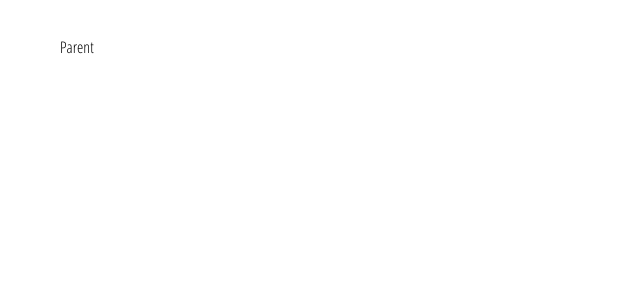
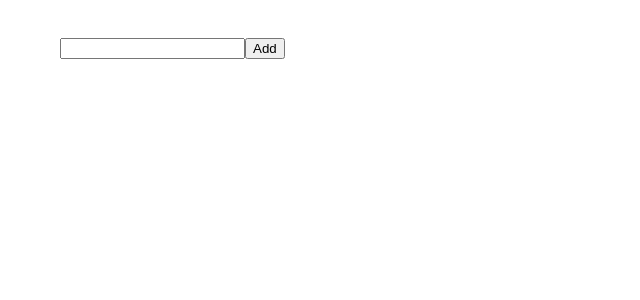
Before and after one commit to AnshulMaher/learn-react-project, a React (Create React App) app: page / in a window 1280 px wide. Shown: the top 300 px of the page, without its empty margins (0-640 px from the left). Built offline with nearby package versions, Linux system fonts and the light colour scheme; a web font is replaced by a local one.

Commit message:
added files

```diff
--- a/package.json
+++ b/package.json
@@ -6,15 +6,9 @@
     "@testing-library/jest-dom": "^5.16.1",
     "@testing-library/react": "^12.1.2",
     "@testing-library/user-event": "^13.5.0",
-    "axios": "^0.24.0",
     "react": "^17.0.2",
     "react-dom": "^17.0.2",
-    "react-redux": "^7.2.6",
-    "react-router-dom": "^6.2.1",
     "react-scripts": "5.0.0",
-    "redux": "^4.1.2",
-    "redux-logger": "^3.0.6",
-    "redux-thunk": "^2.4.1",
     "web-vitals": "^2.1.3"
   },
   "scripts": {
--- a/public/index.html
+++ b/public/index.html
@@ -14,9 +14,6 @@
     <link rel="manifest" href="%PUBLIC_URL%/manifest.json" />
 
     <link href="https://fonts.googleapis.com/css?family=Bigelow+Rules&display=swap" rel="stylesheet" />
-    <!-- <link href="https://cdn.jsdelivr.net/npm/bootstrap@5.1.3/dist/css/bootstrap.min.css" rel="stylesheet" integrity="sha384-1BmE4kWBq78iYhFldvKuhfTAU6auU8tT94WrHftjDbrCEXSU1oBoqyl2QvZ6jIW3" crossorigin="anonymous"> -->
-
-    <link href="https://fonts.googleapis.com/css?family=Open+Sans+Condensed:300&display=swap" rel="stylesheet">
 
     <!--
       Notice the use of %PUBLIC_URL% in the tags above.
--- /dev/null
+++ b/src/components/child-form/child-form.jsx
@@ -0,0 +1,47 @@
+import React, { useState } from 'react';
+
+// Approach 1
+// function ChildForm({ submitHandler }) {
+//   const [value, setValue] = useState('');
+
+//   const handleChange = (e) => {
+//     setValue(e.target.value);
+//   };
+
+//   const handleSubmit = (e) => {
+//     e.preventDefault();
+//     submitHandler(value);
+//     setValue('');
+//   };
+
+//   return (
+//     <form onSubmit={handleSubmit}>
+//       <input type="text" onChange={handleChange} value={value} />
+//       <button type="submit">Add</button>
+//     </form>
+//   );
+// }
+
+// Approach 2
+function ChildForm({ submitHandler, forEdit, existingValue }) {
+  const [value, setValue] = useState(existingValue || '');
+
+  const handleChange = (e) => {
+    setValue(e.target.value);
+  };
+
+  const handleSubmit = (e) => {
+    e.preventDefault();
+    submitHandler(value);
+    setValue('');
+  };
+
+  return (
+    <form onSubmit={handleSubmit}>
+      <input type="text" onChange={handleChange} value={value} />
+      <button type="submit">{forEdit ? 'Update' : 'Add'}</button>
+    </form>
+  );
+}
+
+export default ChildForm;
--- /dev/null
+++ b/src/components/child-item/child-item.jsx
@@ -0,0 +1,105 @@
+import React, { useState } from 'react';
+import ChildForm from '../child-form/child-form';
+
+// function ChildItem({ id, value }) {
+//   console.log(`Id is ${id} and values is ${value}`);
+//   return (
+//     <li style={{ margin: '20px' }}>
+//       <div>
+//         <span style={{ marginRight: '10px' }}>{value}</span>
+//       </div>
+//     </li>
+//   );
+// }
+
+// export default ChildItem;
+
+// Approach 2
+// function ChildItem({ id, value, handleUpdate }) {
+//   console.log(`Id is ${id} and values is ${value}`);
+
+//   const [isEdit, setIsEdit] = useState(false);
+//   const toggleEditForm = () => setIsEdit(true);
+
+//   const handleSubmit = (updatedValue) => {
+//     handleUpdate(id, updatedValue);
+//     setIsEdit(false);
+//   };
+
+//   return (
+//     <li style={{ margin: '20px' }}>
+//       {isEdit ? (
+//         <ChildForm submitHandler={handleSubmit} existingValue={value} forEdit />
+//       ) : (
+//         <div>
+//           <span style={{ marginRight: '10px' }}>{value}</span>
+//           <button onClick={toggleEditForm}>Edit</button>
+//         </div>
+//       )}
+//     </li>
+//   );
+// }
+
+// export default ChildItem;
+
+// Approach 3
+function ChildItem({ id, value, handleUpdate }) {
+  console.log(`Id is ${id} and values is ${value}`);
+
+  const [isEdit, setIsEdit] = useState(false);
+  const toggleEditForm = () => setIsEdit(true);
+
+  const handleSubmit = (updatedValue) => {
+    handleUpdate(id, updatedValue);
+    setIsEdit(false);
+  };
+
+  return (
+    <li style={{ margin: '20px' }}>
+      {isEdit ? (
+        <ChildForm submitHandler={handleSubmit} existingValue={value} forEdit />
+      ) : (
+        <div>
+          <span style={{ marginRight: '10px' }}>{value}</span>
+          <button onClick={toggleEditForm}>Edit</button>
+        </div>
+      )}
+    </li>
+  );
+}
+
+export default React.memo(ChildItem);
+
+
+
+// class ChildItem extends React.PureComponent {
+//   state = {
+//     isEdit: false
+//   };
+
+//   toggleEditForm = () => this.setState({ isEdit: true });
+
+//   handleSubmit = (updatedValue) => {
+//     this.props.handleUpdate(this.props.id, updatedValue);
+//     this.setState({ isEdit: false });
+//   };
+
+//   render() {
+//     const { value } = this.props;
+//     const { isEdit } = this.state;
+//     return (
+//       <li style={{ margin: '20px' }}>
+//         {isEdit ? (
+//           <ChildForm submitHandler={this.handleSubmit} existingValue={value} forEdit />
+//         ) : (
+//           <div>
+//             <span style={{ marginRight: '10px' }}>{value}</span>
+//             <button onClick={this.toggleEditForm}>Edit</button>
+//           </div>
+//         )}
+//       </li>
+//     );
+//   }
+// }
+
+// export default ChildItem;
--- a/src/components/parent/parent.jsx
+++ b/src/components/parent/parent.jsx
@@ -1,7 +1,87 @@
+import { useCallback, useState } from 'react';
+import { getUpdatedArray } from '../../utils/functions';
+import ChildForm from '../child-form/child-form';
+import ChildItem from '../child-item/child-item';
+
+// function Parent() {
+//   const [data, setData] = useState([]);
+//   const [value, setValue] = useState('');
+
+//   const handleChange = (e) => {
+//     setValue(e.target.value);
+//   };
+
+//   const handleSubmit = (e) => {
+//     e.preventDefault();
+//     setData([...data, { id: Date.now(), value }]);
+//     setValue('');
+//   };
+
+//   return (
+//     <div className="parent">
+//       <ol>
+//         {data.map((item) => (
+//           <ChildItem key={item.id} {...item} />
+//         ))}
+//       </ol>
+
+//       <form onSubmit={handleSubmit}>
+//         <input type="text" onChange={handleChange} value={value} />
+//         <button type="submit">Add</button>
+//       </form>
+//     </div>
+//   );
+// }
+
+// export default Parent;
+
+// Approach Two
+// function Parent() {
+//   const [data, setData] = useState([]);
+
+//   const submitHandler = (value) => {
+//     setData([...data, { id: Date.now(), value }]);
+//   };
+
+//   const handleUpdate = (id, value) => {
+//     setData(getUpdatedArray(data, id, value));
+//   };
+
+//   return (
+//     <div className="parent">
+//       <ul>
+//         {data.map((item) => (
+//           <ChildItem key={item.id} {...item} handleUpdate={handleUpdate} />
+//         ))}
+//       </ul>
+
+//       <ChildForm submitHandler={submitHandler} />
+//     </div>
+//   );
+// }
+
+// export default Parent;
+
+// Approach Three
 function Parent() {
+  const [data, setData] = useState([]);
+  const submitHandler = (value) => {
+    setData([...data, { id: Date.now(), value }]);
+  };
+
+  const handleUpdate = useCallback((id, value) => {
+    setData((oldData) => getUpdatedArray(oldData, id, value));
+  }, []);
+
   return (
     <div className="parent">
-      <p>Parent</p>
+      <ul>
+        {data.map((item) => (
+          <ChildItem key={item.id} {...item} handleUpdate={handleUpdate} />
+        ))}
+      </ul>
+
+      <ChildForm submitHandler={submitHandler} />
     </div>
   );
 }
--- /dev/null
+++ b/src/utils/functions.js
@@ -0,0 +1,2 @@
+export const getUpdatedArray = (arr, itemIdToUpdate, updatedValue) =>
+  arr.map((item) => (item.id === itemIdToUpdate ? { ...item, value: updatedValue } : item));
```
Also changed, not shown: 1 other file (tests, documents, lock files or other folders).
